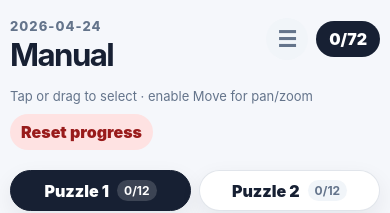
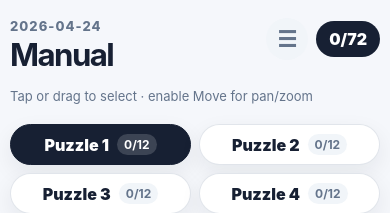
Before and after one commit to guarinogio/wordsearch-react, a React (Vite) app: page /#/2026-04-24 in a window 390 px wide. Shown: the top 213 px of the page. Built offline with nearby package versions, Linux system fonts and the light colour scheme.

Commit message:
fix: protect storage hydration and remove progress reset

```diff
--- a/package.json
+++ b/package.json
@@ -20,7 +20,7 @@
     "vite-plugin-pwa": "^1.2.0"
   },
   "name": "daily-word-soup",
-  "version": "1.28.0",
+  "version": "1.29.0",
   "private": true,
   "type": "module"
 }
--- a/src/App.tsx
+++ b/src/App.tsx
@@ -258,6 +258,7 @@ function DailyPage() {
     )
   );
   const [activePuzzleId, setActivePuzzleId] = useState<number | null>(null);
+  const [hydratedStorageKey, setHydratedStorageKey] = useState<string | null>(null);
   const [menuOpen, setMenuOpen] = useState(false);
   const [toast, setToast] = useState<{ message: string; tone?: "default" | "achievement" } | null>(null);
   const [confirmAction, setConfirmAction] = useState<{
@@ -285,6 +286,7 @@ function DailyPage() {
       if (cancelled) return;
 
       setData(loaded);
+      setHydratedStorageKey(null);
       setNotFound(!loaded);
       setMenuOpen(false);
       setToast(null);
@@ -294,6 +296,7 @@ function DailyPage() {
         setWordsOpenedByPuzzle({});
         setAchievementByPuzzle({});
         setActivePuzzleId(null);
+        setHydratedStorageKey(null);
         return;
       }
 
@@ -335,6 +338,7 @@ function DailyPage() {
       setWordsOpenedByPuzzle(restoredWordsOpened);
       setAchievementByPuzzle(restoredAchievements);
       setActivePuzzleId(hasSavedActivePuzzle ? savedActivePuzzleId : loaded.puzzles[0]?.id ?? null);
+      setHydratedStorageKey(`${selectedDate}:${loaded.hash}`);
     });
 
     return () => {
@@ -343,7 +347,7 @@ function DailyPage() {
   }, [selectedDate, isValidDateRoute]);
 
   useEffect(() => {
-    if (!data) return;
+    if (!data || hydratedStorageKey !== `${selectedDate}:${data.hash}`) return;
 
     data.puzzles.forEach((puzzle) => {
       const key = getProgressKey(selectedDate, data.hash, puzzle.id);
@@ -369,7 +373,7 @@ function DailyPage() {
         localStorage.removeItem(achievementKey);
       }
     });
-  }, [data, foundByPuzzle, wordsOpenedByPuzzle, achievementByPuzzle, selectedDate]);
+  }, [data, hydratedStorageKey, foundByPuzzle, wordsOpenedByPuzzle, achievementByPuzzle, selectedDate]);
 
   useEffect(() => {
     if (!toast) return;
@@ -438,36 +442,6 @@ function DailyPage() {
     Boolean(data) &&
     data.puzzles.length > 0 &&
     data.puzzles.every((puzzle) => achievementByPuzzle[puzzle.id]);
-
-  const resetProgress = () => {
-    if (!data) return;
-
-    setConfirmAction({
-      title: "Reset progress?",
-      message: "This will clear all progress, achievements and word-list state for this day.",
-      confirmLabel: "Reset",
-      tone: "danger",
-      onConfirm: () => {
-        data.puzzles.forEach((puzzle) => {
-          localStorage.removeItem(getProgressKey(selectedDate, data.hash, puzzle.id));
-          localStorage.removeItem(getWordsOpenedKey(selectedDate, data.hash, puzzle.id));
-          localStorage.removeItem(getPuzzleAchievementKey(selectedDate, data.hash, puzzle.id));
-        });
-
-        localStorage.removeItem(getDayCompleteKey(selectedDate));
-        localStorage.removeItem(getDayAchievementKey(selectedDate));
-
-        setFoundByPuzzle({});
-        setWordsOpenedByPuzzle({});
-        setAchievementByPuzzle({});
-        setDayStatusByDate((prev) => ({
-          ...prev,
-          [selectedDate]: { complete: false, achievement: false },
-        }));
-        setToast({ message: "Progress reset" });
-      },
-    });
-  };
 
   useEffect(() => {
     if (!data) return;
@@ -581,10 +555,6 @@ function DailyPage() {
 
       <section className="toolbar" aria-label="Controles">
         <span className="hint">Tap or drag to select · enable Move for pan/zoom</span>
-
-        <button type="button" className="resetProgress" onClick={resetProgress}>
-          Reset progress
-        </button>
       </section>
 
       <nav className="puzzleTabs" aria-label="Puzzles">
--- a/src/styles.css
+++ b/src/styles.css
@@ -678,16 +678,6 @@ h2 {
   gap: 10px;
 }
 
-.resetProgress {
-  flex: 0 0 auto;
-  border: 0;
-  border-radius: 999px;
-  background: #fee2e2;
-  color: #991b1b;
-  font-weight: 900;
-  padding: 8px 11px;
-}
-
 .puzzleTabs {
   position: sticky;
   top: 0;
@@ -779,10 +769,7 @@ h2 {
     flex-direction: column;
   }
 
-  .resetProgress {
-    align-self: flex-start;
-  }
-}
+  }
 
 .puzzleTab.completeTab {
   border-color: rgba(22, 101, 52, .35);
@@ -1048,7 +1035,6 @@ body,
   color: var(--muted);
 }
 
-.resetProgress,
 .dangerButton {
   background: var(--danger-bg);
   color: var(--danger-text);
@@ -1479,11 +1465,6 @@ html[data-theme="dark"] .wordsToggle span:last-child {
 html[data-theme="dark"] .moveToggle.active {
   background: #e2e8f0;
   color: #0f172a;
-}
-
-html[data-theme="dark"] .resetProgress {
-  background: #7f1d1d;
-  color: #fee2e2;
 }
 
 /* Dark theme sidebar */
@@ -1653,13 +1634,7 @@ html[data-theme="glinda"] .gridShell {
   background: linear-gradient(135deg, #f9a8d4, #f0abfc);
 }
 
-/* Ne-yo fixes: reset + counters */
-html[data-theme="neyo"] .resetProgress {
-  background: #1a0b12;
-  color: #fda4af;
-  border: 1px solid rgba(244, 63, 94, .35);
-}
-
+/* Ne-yo fixes: counters */
 html[data-theme="neyo"] .puzzleTab strong {
   background: rgba(255,255,255,.08);
   color: #cbd5e1;
```
Also changed, not shown: 1 other file (tests, documents, lock files or other folders).
